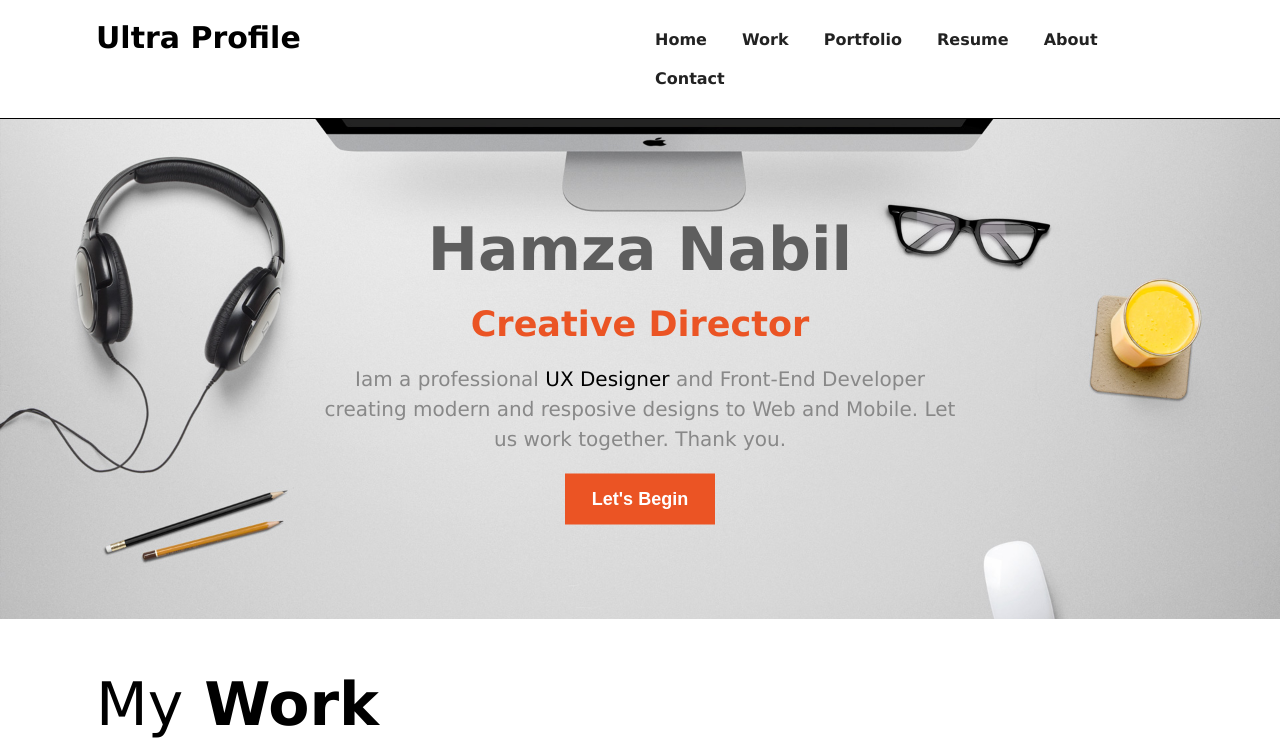
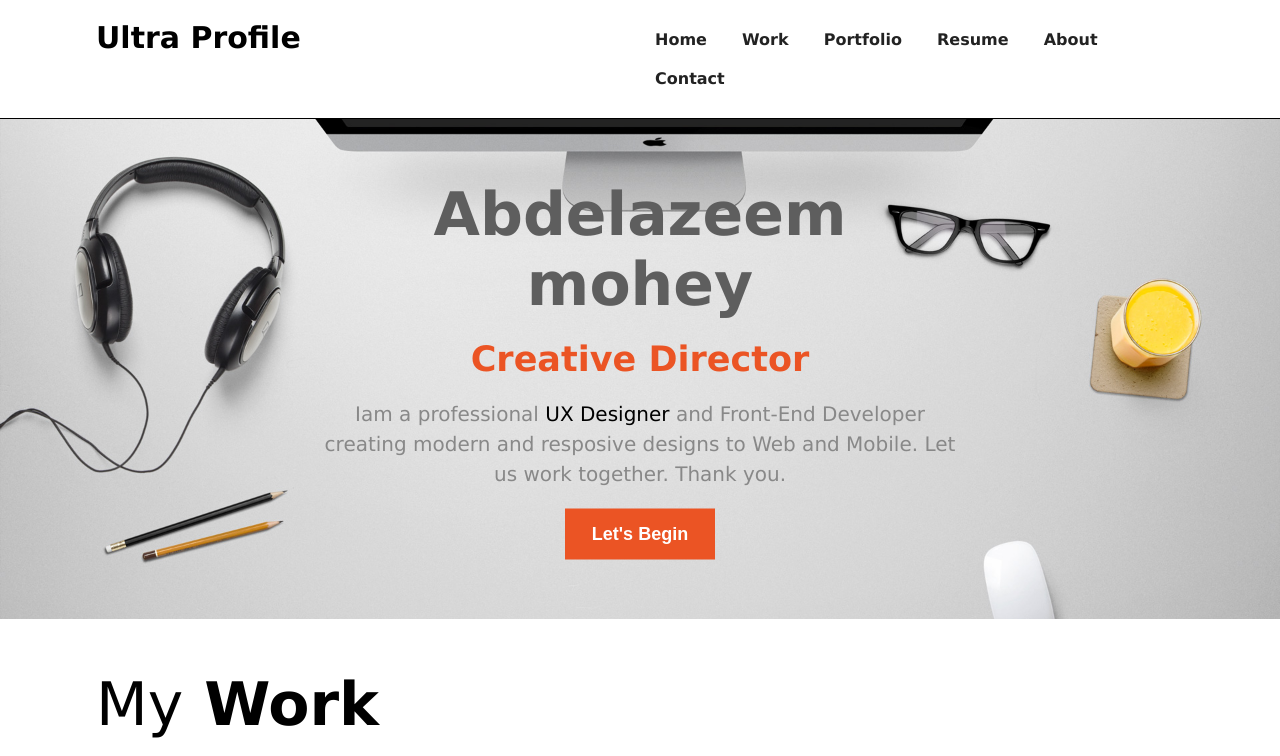
Before and after one commit to abdelazeeem/Test, a plain HTML site: page index.html in a window 1280 px wide. Shown: the top 756 px of the page. Drawn offline with Linux system fonts and the light colour scheme.

Commit message:
first commit

```diff
--- a/index.html
+++ b/index.html
@@ -37,7 +37,7 @@
         <div class="home">
             <div class="container">
                 <div class="home-information">
-                    <h2 class="home-title margin-bottom">Hamza Nabil</h2>
+                    <h2 class="home-title margin-bottom">Abdelazeem mohey</h2>
                     <h4 class="home-info">Creative Director</h4>
                     <p class="home-desc">
                         Iam a professional <span>UX Designer</span> and Front-End Developer creating modern and resposive designs to Web and Mobile. Let us work together. Thank you.
```
